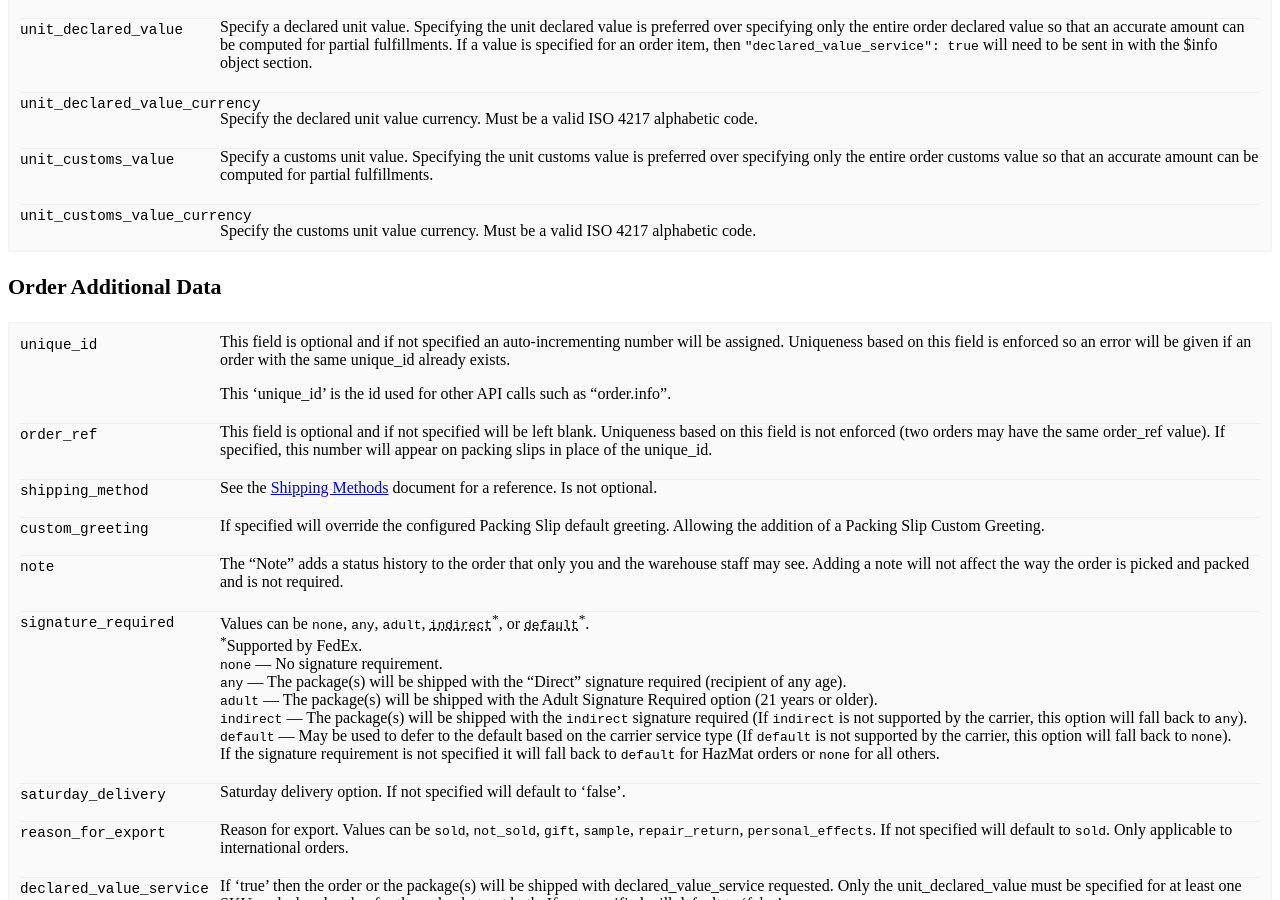
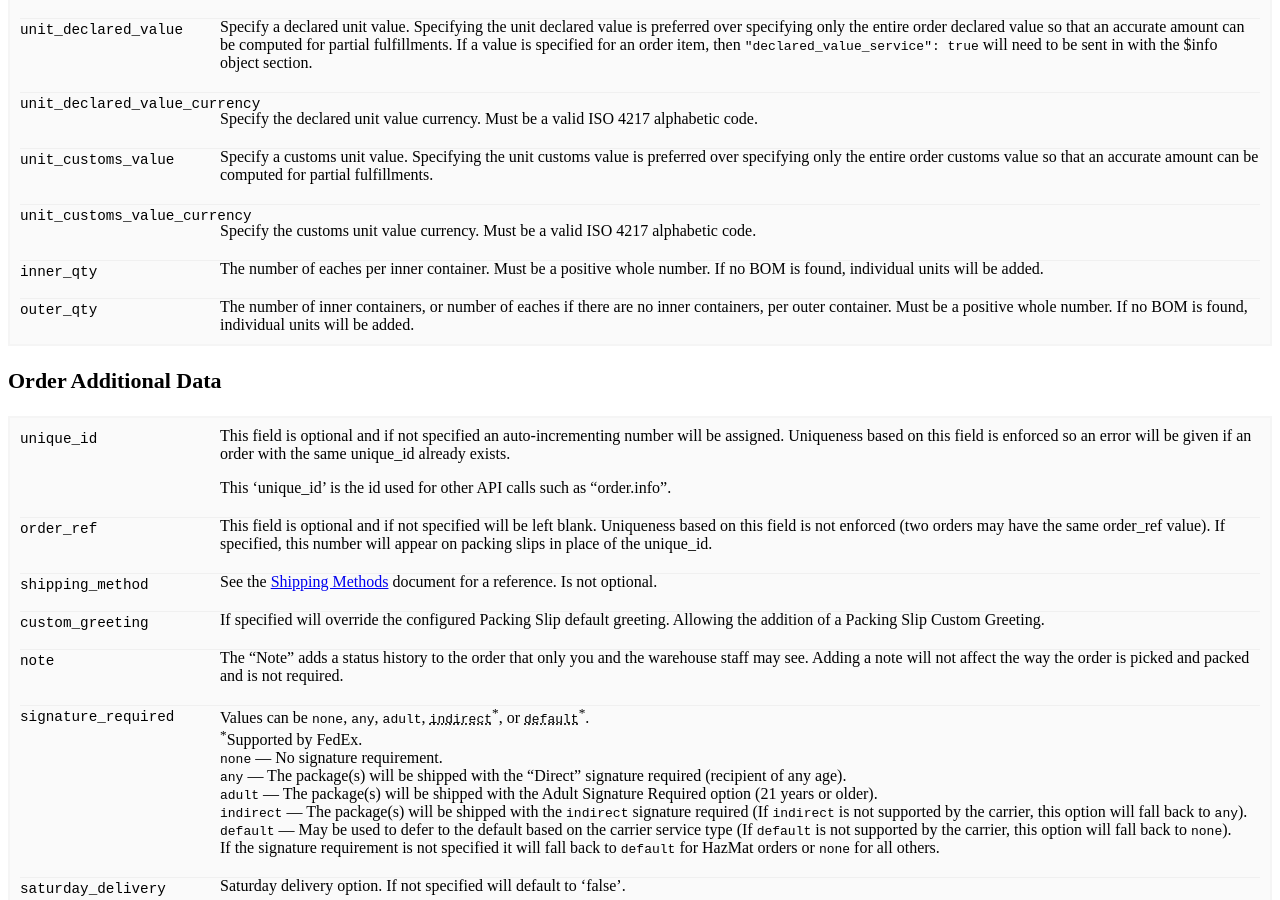
Before and after one commit to ShipStream/shipstream.github.io, a Jekyll site: the page built from _posts/2014-07-25-order.md, in a window 1280 px wide and 900 px high, scrolled down 2363 px. Built offline with Jekyll 4.4.1, drawn with Linux system fonts in a browser that asks for light colours; a style sheet for code colours, icons or effects is not loaded.

Commit message:
Inner and outer qtys for Order Items (#76)
* Add inner_qty and outer_qty to the Order Items format.

* Add .idea directory to .gitignore.

```diff
--- a/_posts/2014-07-25-order.md
+++ b/_posts/2014-07-25-order.md
@@ -135,6 +135,12 @@ unit_customs_value
 
 unit_customs_value_currency
 : <br>Specify the customs unit value currency. Must be a valid ISO 4217 alphabetic code.
+
+inner_qty
+: The number of eaches per inner container. Must be a positive whole number. If no BOM is found, individual units will be added.
+
+outer_qty
+: The number of inner containers, or number of eaches if there are no inner containers, per outer container. Must be a positive whole number. If no BOM is found, individual units will be added.
 {:.code-defs}
 
 <h3 id="order_additional_data">
```
Also changed, not shown: 1 other file.
